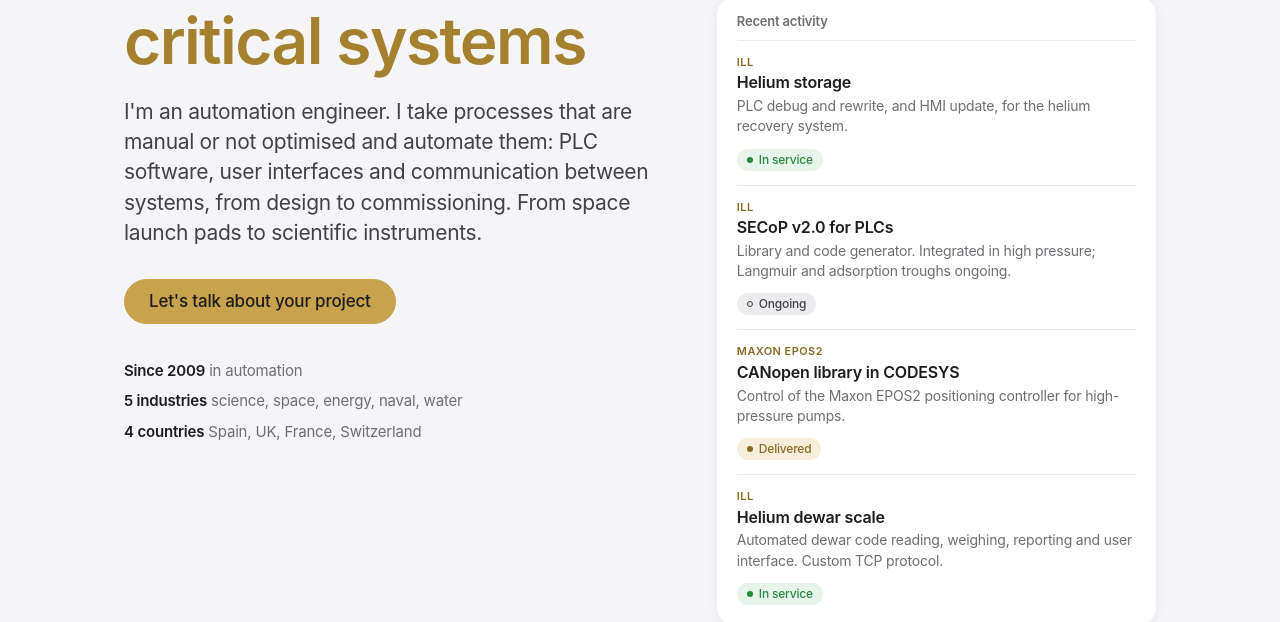
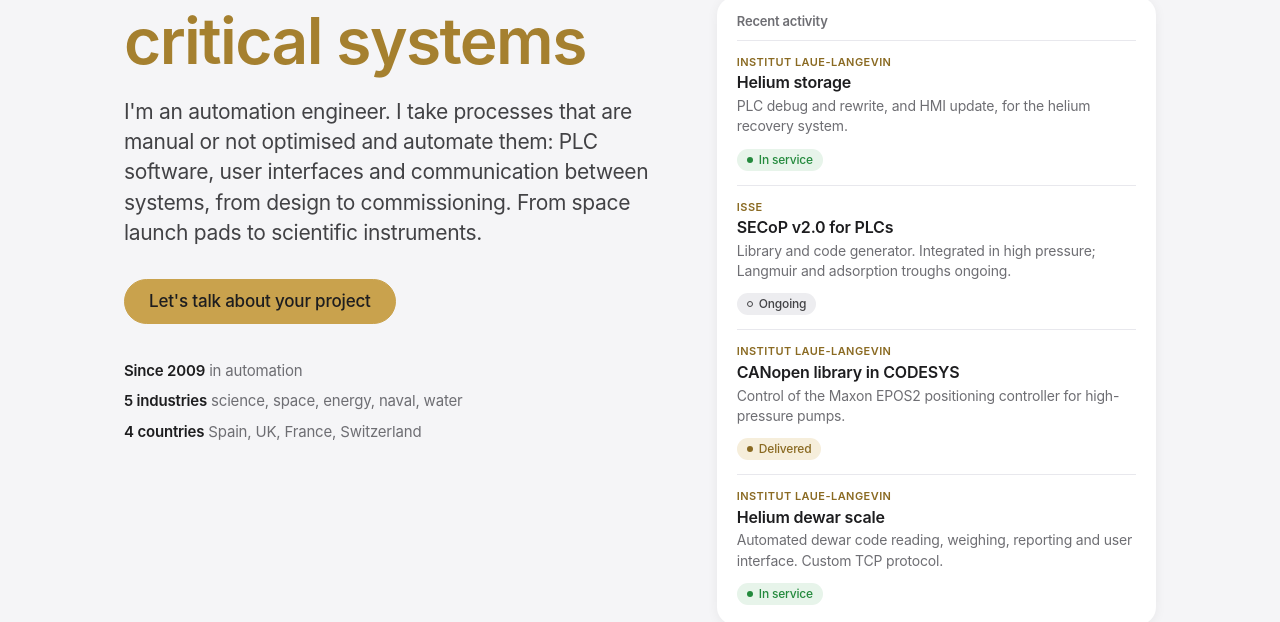
Before and after one commit to Zeus-Castillo/zeus-castillo.github.io, a plain HTML site: page index.html in a window 1280 px wide. Shown: the part 252-874 px from the top of the page. Drawn offline with Linux system fonts and the light colour scheme.

Commit message:
Add files via upload

```diff
--- a/index.html
+++ b/index.html
@@ -297,15 +297,15 @@ const I18N = {
     "who.role":"Automation Engineer · Freelance","who.where":"Málaga, España",
     "act.title":"Actividad reciente",
     "activity":[
-      {org:"ILL",title:"Almacenamiento de helio",text:"Depuración y reescritura del PLC y actualización de la HMI del sistema de recuperación de helio.",status:"En servicio",st:"live",id:"he-storage"},
-      {org:"ILL",title:"SECoP v2.0 para PLC",text:"Librería y generador de código. Integrado en alta presión; cubas de Langmuir y adsorción en curso.",status:"En curso",st:"ongoing",id:"secop"},
-      {org:"Maxon EPOS2",title:"Librería CANopen en CODESYS",text:"Control del controlador de posición EPOS2 de Maxon para bombas de alta presión.",status:"Entregado",st:"done",id:"canopen"},
-      {org:"ILL",title:"Balanza de dewars de helio",text:"Lectura automática del código del dewar, pesaje, informes e interfaz de usuario. Protocolo TCP a medida.",status:"En servicio",st:"live",id:"lhe-scale"}
+      {org:"Institut Laue-Langevin",title:"Almacenamiento de helio",text:"Depuración y reescritura del PLC y actualización de la HMI del sistema de recuperación de helio.",status:"En servicio",st:"live",id:"he-storage"},
+      {org:"ISSE",title:"SECoP v2.0 para PLC",text:"Librería y generador de código. Integrado en alta presión; cubas de Langmuir y adsorción en curso.",status:"En curso",st:"ongoing",id:"secop"},
+      {org:"Institut Laue-Langevin",title:"Librería CANopen en CODESYS",text:"Control del controlador de posición EPOS2 de Maxon para bombas de alta presión.",status:"Entregado",st:"done",id:"canopen"},
+      {org:"Institut Laue-Langevin",title:"Balanza de dewars de helio",text:"Lectura automática del código del dewar, pesaje, informes e interfaz de usuario. Protocolo TCP a medida.",status:"En servicio",st:"live",id:"lhe-scale"}
     ],
     "services.eyebrow":"Servicios","services.title":"Qué hago","services.intro":"Trabajo por proyecto o integrado en tu equipo, en remoto o en planta para la puesta en marcha. Me encargo de todo el ciclo: especificación, desarrollo, pruebas y puesta en marcha. También hago ingeniería inversa, depuro o actualizo tu programa en funcionamiento y pongo al día la especificación.",
     "services":[
       ["IEC 61131-3","Software PLC","Programas, librerías y bloques de función reutilizables, con estructuras pensadas para que otros equipos puedan construir sobre ellas."],
-      ["HMI · SCADA","Supervisión y control","Aplicaciones para controlar y monitorizar tu instalación: interfaces de usuario, acceso remoto, alarmas y secuencias automáticas."],
+      ["HMI · SCADA · App de usuario","Supervisión y control","Aplicaciones para controlar y monitorizar tu instalación: interfaces de usuario, acceso remoto, alarmas y secuencias automáticas."],
       ["FAT · SAT","Puesta en marcha y pruebas","Pruebas en fábrica y en campo, protocolos de prueba, validación con el cliente y resolución de incidencias en planta."],
       ["OPC UA · Modbus · SECoP","Comunicaciones industriales","Me especializo en hacer que los sistemas se entiendan: OPC UA, Modbus, CANopen, Profibus, EtherCAT y protocolos corporativos o a medida sobre TCP."],
       ["FDS · P&ID · Esquemas eléctricos","Ingeniería y documentación","Especificaciones funcionales, diagramas de proceso (P&ID), esquemas eléctricos de cuadros de control, arquitectura de red, manuales y formación de operadores."],
@@ -313,9 +313,9 @@ const I18N = {
     ],
     "projects.eyebrow":"Proyectos","projects.title":"Trabajo destacado","projects.intro":"Una selección de sistemas en los que he trabajado. Por confidencialidad, describo el alcance y las tecnologías, no el código.",
     "projects":[
-      {id:"supersun",sector:"Ciencia e I+D",where:"ILL · Grenoble",when:"2021–2025",title:"Fuente de neutrones ultrafríos SuperSUN",text:"Actualicé software y hardware para integrar nuevos equipos, desarrollé una HMI nueva con acceso remoto, programé secuencias automáticas para un control de proceso preciso y redacté la FDS.",tags:["PLC","HMI","Secuencias","FDS"],links:[["Ver el instrumento",L.supersun]]},
+      {id:"supersun",sector:"Ciencia e I+D",where:"Institut Laue-Langevin · Grenoble",when:"2021–2025",title:"Fuente de neutrones ultrafríos SuperSUN",text:"Actualicé software y hardware para integrar nuevos equipos, desarrollé una HMI nueva con acceso remoto, programé secuencias automáticas para un control de proceso preciso y redacté la FDS.",tags:["PLC","HMI","Secuencias","FDS"],links:[["Ver el instrumento",L.supersun]]},
       {id:"ariane",sector:"Espacio",where:"CSG · Kourou (Guayana Francesa)",when:"2016–2021",title:"Ariane 5 y Ariane 6: control de tierra",text:"Diseño, especificaciones, software y FAT de sistemas de control del segmento de tierra de Ariane 5 (ELA-3 y complejo de satélites EPCU). Después, puesta en marcha y SAT de los sistemas de control de tierra en la nueva plataforma de Ariane 6.",tags:["Modicon M580","Beckhoff TwinCAT","FDS","FAT","SAT"]},
-      {id:"helium",sector:"Freelance · Ciencia",where:"ILL · Grenoble",when:"2024–2026",title:"Gestión del helio del ILL",text:"Automatización de la gestión del helio: actualización del sistema que recupera el helio de los experimentos y lo trasvasa a los licuefactores (depuración y reescritura del PLC, actualización de la HMI, nuevos modos de operación, alarmas y notificaciones por email, FDS), y pesaje automático de los dewars de helio líquido, con lector de código e indicador de báscula por Modbus, informes, interfaz de usuario y protocolo TCP a medida con la aplicación de los usuarios.",tags:["Modicon M340","Modicon M262","Modbus","TCP a medida","FDS"]},
+      {id:"helium",sector:"Freelance · Ciencia",where:"Institut Laue-Langevin · Grenoble",when:"2024–2026",title:"Gestión del helio del ILL",text:"Automatización de la gestión del helio: actualización del sistema que recupera el helio de los experimentos y lo trasvasa a los licuefactores (depuración y reescritura del PLC, actualización de la HMI, nuevos modos de operación, alarmas y notificaciones por email, FDS), y pesaje automático de los dewars de helio líquido, con lector de código e indicador de báscula por Modbus, informes, interfaz de usuario y protocolo TCP a medida con la aplicación de los usuarios.",tags:["Modicon M340","Modicon M262","Modbus","TCP a medida","FDS"]},
       {id:"secop",sector:"Freelance · Ciencia",where:"ISSE",when:"2024–hoy",title:"SECoP para PLC",text:"Implementación en PLC de SECoP, el protocolo de comunicación con entornos de muestra coordinado por la ISSE, actualizada para cumplir la v2.0. Librería multiplataforma y generador de código que crea el nodo SEC a partir de su descripción.",tags:["SECoP v2.0","CODESYS","Python","TCP · JSON"],links:[["Especificación SECoP",L.secop],["ISSE",L.isse],["GitHub SECoP-PLC","https://github.com/SampleEnvironment/SECoP-PLC"]]},
       {id:"canopen",sector:"Freelance · Ciencia",where:"Maxon EPOS2",when:"2026",title:"Librería CANopen para bombas de alta presión",text:"Librería CODESYS generada a partir de la existente para Beckhoff TwinCAT, para el controlador de posición EPOS2 de Maxon (CiA 402) sobre Schneider M251, con la traducción automatizada en Python.",tags:["CANopen","CiA 402","CODESYS","Python"],links:[["Maxon EPOS2",L.epos2]]},
       {id:"naval",sector:"Naval",where:"General Electric",when:"2011–2013",title:"Banco de pruebas eléctrico para el portaaviones Queen Elizabeth",text:"PLC y HMI de una instalación de pruebas en tierra que conecta inductancias y condensadores a la red para ensayar la carga eléctrica del sistema de potencia del buque.",tags:["GE Fanuc","HMI","Naval"]}
@@ -333,7 +333,7 @@ const I18N = {
       ["2024 – hoy","Automation Engineer","Freelance","España, Francia y Suiza","Servicios para clientes del sector ciencia e I+D."],
       ["2021 – 2024","Automation Engineer","ILL · Institut Laue-Langevin","Grenoble, Francia","Equipo SANE. Desarrollo y puesta en marcha de librerías de software PLC para distintos proyectos, control de SuperSUN, reguladores de alta presión de 1 GPa y una cámara de muestras con humedad y temperatura controladas."],
       ["2016 – 2021","Project Engineer · Technical Qualification","GTD","Barcelona y Guayana Francesa","Sistemas de control de tierra de Ariane 5 y Ariane 6: especificación, desarrollo, FAT y SAT."],
-      ["2013 – 2016","Control Systems SW Engineer","Software Links Limited","Cardiff, Reino Unido","PLC, HMI y SCADA, puesta en marcha, variadores e instrumentación, gestión de proyectos y formación."],
+      ["2013 – 2016","Control Systems Software Engineer","Software Links Limited","Cardiff, Reino Unido","PLC, HMI y SCADA, puesta en marcha, variadores e instrumentación, gestión de proyectos y formación."],
       ["2011 – 2013","Automation & Controls Engineer","General Electric · Naval Systems","Rugby, Reino Unido","Especificaciones y software PLC y HMI para buques de las marinas británica y surcoreana."],
       ["2009 – 2011","Project Engineer · SCADA Analyst","Isotrol","Sevilla","Especificaciones de SCADA para parques eólicos, plantas solares y subestaciones."]
     ],
@@ -355,15 +355,15 @@ const I18N = {
     "who.role":"Automation Engineer · Freelance","who.where":"Málaga, Spain",
     "act.title":"Recent activity",
     "activity":[
-      {org:"ILL",title:"Helium storage",text:"PLC debug and rewrite, and HMI update, for the helium recovery system.",status:"In service",st:"live",id:"he-storage"},
-      {org:"ILL",title:"SECoP v2.0 for PLCs",text:"Library and code generator. Integrated in high pressure; Langmuir and adsorption troughs ongoing.",status:"Ongoing",st:"ongoing",id:"secop"},
-      {org:"Maxon EPOS2",title:"CANopen library in CODESYS",text:"Control of the Maxon EPOS2 positioning controller for high-pressure pumps.",status:"Delivered",st:"done",id:"canopen"},
-      {org:"ILL",title:"Helium dewar scale",text:"Automated dewar code reading, weighing, reporting and user interface. Custom TCP protocol.",status:"In service",st:"live",id:"lhe-scale"}
+      {org:"Institut Laue-Langevin",title:"Helium storage",text:"PLC debug and rewrite, and HMI update, for the helium recovery system.",status:"In service",st:"live",id:"he-storage"},
+      {org:"ISSE",title:"SECoP v2.0 for PLCs",text:"Library and code generator. Integrated in high pressure; Langmuir and adsorption troughs ongoing.",status:"Ongoing",st:"ongoing",id:"secop"},
+      {org:"Institut Laue-Langevin",title:"CANopen library in CODESYS",text:"Control of the Maxon EPOS2 positioning controller for high-pressure pumps.",status:"Delivered",st:"done",id:"canopen"},
+      {org:"Institut Laue-Langevin",title:"Helium dewar scale",text:"Automated dewar code reading, weighing, reporting and user interface. Custom TCP protocol.",status:"In service",st:"live",id:"lhe-scale"}
     ],
     "services.eyebrow":"Services","services.title":"What I do","services.intro":"I work per project or embedded in your team, remotely or on site for commissioning. I cover the whole cycle: specification, development, testing and commissioning. I also do reverse engineering, debug or upgrade your running program, and bring the specification up to date.",
     "services":[
       ["IEC 61131-3","PLC software","Programs, libraries and reusable function blocks, structured so other teams can build on them."],
-      ["HMI · SCADA","Supervision and control","Applications to control and monitor your facility: user interfaces, remote access, alarms and automated sequences."],
+      ["HMI · SCADA · User app","Supervision and control","Applications to control and monitor your facility: user interfaces, remote access, alarms and automated sequences."],
       ["FAT · SAT","Commissioning and testing","Factory and site acceptance tests, test procedures, customer validation and on-site troubleshooting."],
       ["OPC UA · Modbus · SECoP","Industrial communications","I specialise in getting systems to talk to each other: OPC UA, Modbus, CANopen, Profibus, EtherCAT, and corporate or custom protocols over TCP."],
       ["FDS · P&ID · Electrical drawings","Engineering and documentation","Functional specifications, process diagrams (P&ID), control panel electrical drawings, network architecture, manuals and operator training."],
@@ -371,9 +371,9 @@ const I18N = {
     ],
     "projects.eyebrow":"Projects","projects.title":"Selected work","projects.intro":"A selection of systems I have worked on. For confidentiality I describe scope and technologies, not code.",
     "projects":[
-      {id:"supersun",sector:"Science & R&D",where:"ILL · Grenoble",when:"2021–2025",title:"SuperSUN ultra-cold neutron source",text:"Upgraded software and hardware to integrate new equipment, built a new remote-access HMI, programmed automated sequences for precise process control and wrote the FDS.",tags:["PLC","HMI","Sequences","FDS"],links:[["See the instrument",L.supersun]]},
+      {id:"supersun",sector:"Science & R&D",where:"Institut Laue-Langevin · Grenoble",when:"2021–2025",title:"SuperSUN ultra-cold neutron source",text:"Upgraded software and hardware to integrate new equipment, built a new remote-access HMI, programmed automated sequences for precise process control and wrote the FDS.",tags:["PLC","HMI","Sequences","FDS"],links:[["See the instrument",L.supersun]]},
       {id:"ariane",sector:"Space",where:"CSG · Kourou (French Guiana)",when:"2016–2021",title:"Ariane 5 and Ariane 6 ground control",text:"Design, specifications, software and FAT of ground segment control systems for Ariane 5 (ELA-3 and the EPCU satellite complex). Then commissioning and SAT of the ground control systems at the new Ariane 6 launch site.",tags:["Modicon M580","Beckhoff TwinCAT","FDS","FAT","SAT"]},
-      {id:"helium",sector:"Freelance · Science",where:"ILL · Grenoble",when:"2024–2026",title:"ILL helium management",text:"Automation of helium management: upgrade of the system that recovers helium from experiments and transfers it to the liquefiers (PLC debug and rewrite, HMI update, new operating modes, alarms and email notifications, FDS), and automated weighing of liquid helium dewars, with code reader and scale indicator over Modbus, reporting, user interface and a custom TCP protocol to the users' application.",tags:["Modicon M340","Modicon M262","Modbus","Custom TCP","FDS"]},
+      {id:"helium",sector:"Freelance · Science",where:"Institut Laue-Langevin · Grenoble",when:"2024–2026",title:"ILL helium management",text:"Automation of helium management: upgrade of the system that recovers helium from experiments and transfers it to the liquefiers (PLC debug and rewrite, HMI update, new operating modes, alarms and email notifications, FDS), and automated weighing of liquid helium dewars, with code reader and scale indicator over Modbus, reporting, user interface and a custom TCP protocol to the users' application.",tags:["Modicon M340","Modicon M262","Modbus","Custom TCP","FDS"]},
       {id:"secop",sector:"Freelance · Science",where:"ISSE",when:"2024–now",title:"SECoP for PLCs",text:"PLC implementation of SECoP, the sample environment communication protocol coordinated by the ISSE, upgraded for v2.0 compliance. A multi-platform library plus a code generator that builds the SEC node from its description.",tags:["SECoP v2.0","CODESYS","Python","TCP · JSON"],links:[["SECoP specification",L.secop],["ISSE",L.isse],["GitHub SECoP-PLC","https://github.com/SampleEnvironment/SECoP-PLC"]]},
       {id:"canopen",sector:"Freelance · Science",where:"Maxon EPOS2",when:"2026",title:"CANopen library for high-pressure pumps",text:"CODESYS library generated from the existing Beckhoff TwinCAT one, for the Maxon EPOS2 positioning controller (CiA 402) on Schneider M251, with the translation automated in Python.",tags:["CANopen","CiA 402","CODESYS","Python"],links:[["Maxon EPOS2",L.epos2]]},
       {id:"naval",sector:"Naval",where:"General Electric",when:"2011–2013",title:"Electrical test facility for the Queen Elizabeth aircraft carrier",text:"PLC and HMI for an onshore test facility that switches inductors and capacitors onto the grid to test the electrical load of the ship's power system.",tags:["GE Fanuc","HMI","Naval"]}
@@ -391,7 +391,7 @@ const I18N = {
       ["2024 – now","Automation Engineer","Freelance","Spain, France and Switzerland","Services for clients in the science and R&D sector."],
       ["2021 – 2024","Automation Engineer","ILL · Institut Laue-Langevin","Grenoble, France","SANE team. PLC software libraries development and commissioning for different projects, SuperSUN controls, 1 GPa high-pressure regulators and a humidity and temperature controlled sample chamber."],
       ["2016 – 2021","Project Engineer · Technical Qualification","GTD","Barcelona and French Guiana","Ariane 5 and Ariane 6 ground control systems: specification, development, FAT and SAT."],
-      ["2013 – 2016","Control Systems SW Engineer","Software Links Limited","Cardiff, UK","PLC, HMI and SCADA, commissioning, drives and instruments, project management and training."],
+      ["2013 – 2016","Control Systems Software Engineer","Software Links Limited","Cardiff, UK","PLC, HMI and SCADA, commissioning, drives and instruments, project management and training."],
       ["2011 – 2013","Automation & Controls Engineer","General Electric · Naval Systems","Rugby, UK","Specifications and PLC and HMI software for British and South Korean naval vessels."],
       ["2009 – 2011","Project Engineer · SCADA Analyst","Isotrol","Seville, Spain","SCADA specifications for wind farms, solar plants and substations."]
     ],
@@ -413,15 +413,15 @@ const I18N = {
     "who.role":"Ingénieur automaticien · Freelance","who.where":"Málaga, Espagne",
     "act.title":"Activité récente",
     "activity":[
-      {org:"ILL",title:"Stockage d'hélium",text:"Débogage et réécriture de l'automate, et mise à jour de l'IHM du système de récupération d'hélium.",status:"En service",st:"live",id:"he-storage"},
-      {org:"ILL",title:"SECoP v2.0 pour automates",text:"Bibliothèque et générateur de code. Intégré en haute pression ; cuves de Langmuir et d'adsorption en cours.",status:"En cours",st:"ongoing",id:"secop"},
-      {org:"Maxon EPOS2",title:"Bibliothèque CANopen sous CODESYS",text:"Pilotage du contrôleur de positionnement Maxon EPOS2 pour des pompes haute pression.",status:"Livré",st:"done",id:"canopen"},
-      {org:"ILL",title:"Balance de dewars d'hélium",text:"Lecture automatique du code des dewars, pesée, rapports et interface utilisateur. Protocole TCP sur mesure.",status:"En service",st:"live",id:"lhe-scale"}
+      {org:"Institut Laue-Langevin",title:"Stockage d'hélium",text:"Débogage et réécriture de l'automate, et mise à jour de l'IHM du système de récupération d'hélium.",status:"En service",st:"live",id:"he-storage"},
+      {org:"ISSE",title:"SECoP v2.0 pour automates",text:"Bibliothèque et générateur de code. Intégré en haute pression ; cuves de Langmuir et d'adsorption en cours.",status:"En cours",st:"ongoing",id:"secop"},
+      {org:"Institut Laue-Langevin",title:"Bibliothèque CANopen sous CODESYS",text:"Pilotage du contrôleur de positionnement Maxon EPOS2 pour des pompes haute pression.",status:"Livré",st:"done",id:"canopen"},
+      {org:"Institut Laue-Langevin",title:"Balance de dewars d'hélium",text:"Lecture automatique du code des dewars, pesée, rapports et interface utilisateur. Protocole TCP sur mesure.",status:"En service",st:"live",id:"lhe-scale"}
     ],
     "services.eyebrow":"Services","services.title":"Ce que je fais","services.intro":"J'interviens au forfait ou en renfort de votre équipe, à distance ou sur site pour la mise en service. Je couvre tout le cycle : spécification, développement, essais et mise en service. Je fais aussi de la rétro-ingénierie, je débogue ou fais évoluer votre programme en service et je mets à jour la spécification.",
     "services":[
       ["IEC 61131-3","Logiciel automate","Programmes, bibliothèques et blocs fonctionnels réutilisables, structurés pour que d'autres équipes puissent s'en servir."],
-      ["IHM · SCADA","Supervision et pilotage","Applications pour piloter et superviser votre installation : interfaces utilisateur, accès à distance, alarmes et séquences automatiques."],
+      ["IHM · SCADA · App utilisateur","Supervision et pilotage","Applications pour piloter et superviser votre installation : interfaces utilisateur, accès à distance, alarmes et séquences automatiques."],
       ["FAT · SAT","Mise en service et essais","Essais en usine et sur site, procédures d'essai, validation avec le client et dépannage sur site."],
       ["OPC UA · Modbus · SECoP","Communications industrielles","Ma spécialité : faire communiquer les systèmes entre eux. OPC UA, Modbus, CANopen, Profibus, EtherCAT et protocoles propriétaires ou sur mesure sur TCP."],
       ["FDS · P&ID · Schémas électriques","Ingénierie et documentation","Spécifications fonctionnelles, schémas de procédé (P&ID), schémas électriques de tableaux de commande, architecture réseau, manuels et formation des opérateurs."],
@@ -429,9 +429,9 @@ const I18N = {
     ],
     "projects.eyebrow":"Projets","projects.title":"Réalisations","projects.intro":"Une sélection de systèmes sur lesquels j'ai travaillé. Par confidentialité, je décris le périmètre et les technologies, pas le code.",
     "projects":[
-      {id:"supersun",sector:"Science et R&D",where:"ILL · Grenoble",when:"2021–2025",title:"Source de neutrons ultra-froids SuperSUN",text:"J'ai fait évoluer le logiciel et le matériel pour intégrer de nouveaux équipements, développé une nouvelle IHM avec accès à distance, programmé des séquences automatiques pour un pilotage précis du procédé et rédigé la FDS.",tags:["Automate","IHM","Séquences","FDS"],links:[["Voir l'instrument",L.supersun]]},
+      {id:"supersun",sector:"Science et R&D",where:"Institut Laue-Langevin · Grenoble",when:"2021–2025",title:"Source de neutrons ultra-froids SuperSUN",text:"J'ai fait évoluer le logiciel et le matériel pour intégrer de nouveaux équipements, développé une nouvelle IHM avec accès à distance, programmé des séquences automatiques pour un pilotage précis du procédé et rédigé la FDS.",tags:["Automate","IHM","Séquences","FDS"],links:[["Voir l'instrument",L.supersun]]},
       {id:"ariane",sector:"Spatial",where:"CSG · Kourou (Guyane)",when:"2016–2021",title:"Ariane 5 et Ariane 6 : contrôle-commande sol",text:"Conception, spécifications, logiciel et FAT des systèmes de contrôle-commande du segment sol d'Ariane 5 (ELA-3 et ensemble de préparation des charges utiles EPCU). Puis mise en service et SAT du contrôle-commande sol du nouveau pas de tir Ariane 6.",tags:["Modicon M580","Beckhoff TwinCAT","FDS","FAT","SAT"]},
-      {id:"helium",sector:"Freelance · Science",where:"ILL · Grenoble",when:"2024–2026",title:"Gestion de l'hélium de l'ILL",text:"Automatisation de la gestion de l'hélium : mise à niveau du système qui récupère l'hélium des expériences et le transfère vers les liquéfacteurs (débogage et réécriture de l'automate, mise à jour de l'IHM, nouveaux modes de fonctionnement, alarmes et notifications par e-mail, FDS), et pesée automatique des dewars d'hélium liquide, avec lecteur de code et indicateur de pesage en Modbus, rapports, interface utilisateur et protocole TCP sur mesure vers l'application des utilisateurs.",tags:["Modicon M340","Modicon M262","Modbus","TCP sur mesure","FDS"]},
+      {id:"helium",sector:"Freelance · Science",where:"Institut Laue-Langevin · Grenoble",when:"2024–2026",title:"Gestion de l'hélium de l'ILL",text:"Automatisation de la gestion de l'hélium : mise à niveau du système qui récupère l'hélium des expériences et le transfère vers les liquéfacteurs (débogage et réécriture de l'automate, mise à jour de l'IHM, nouveaux modes de fonctionnement, alarmes et notifications par e-mail, FDS), et pesée automatique des dewars d'hélium liquide, avec lecteur de code et indicateur de pesage en Modbus, rapports, interface utilisateur et protocole TCP sur mesure vers l'application des utilisateurs.",tags:["Modicon M340","Modicon M262","Modbus","TCP sur mesure","FDS"]},
       {id:"secop",sector:"Freelance · Science",where:"ISSE",when:"2024–auj.",title:"SECoP pour automates",text:"Implémentation automate de SECoP, le protocole de communication des environnements échantillon coordonné par l'ISSE, mise en conformité avec la v2.0. Bibliothèque multiplateforme et générateur de code qui construit le nœud SEC à partir de sa description.",tags:["SECoP v2.0","CODESYS","Python","TCP · JSON"],links:[["Spécification SECoP",L.secop],["ISSE",L.isse],["GitHub SECoP-PLC","https://github.com/SampleEnvironment/SECoP-PLC"]]},
       {id:"canopen",sector:"Freelance · Science",where:"Maxon EPOS2",when:"2026",title:"Bibliothèque CANopen pour pompes haute pression",text:"Bibliothèque CODESYS générée à partir de celle existante pour Beckhoff TwinCAT, pour le contrôleur de positionnement Maxon EPOS2 (CiA 402) sur Schneider M251, avec une traduction automatisée en Python.",tags:["CANopen","CiA 402","CODESYS","Python"],links:[["Maxon EPOS2",L.epos2]]},
       {id:"naval",sector:"Naval",where:"General Electric",when:"2011–2013",title:"Banc d'essai électrique pour le porte-avions Queen Elizabeth",text:"Automate et IHM d'une installation d'essai à terre qui connecte des inductances et des condensateurs au réseau pour tester la charge électrique du système de puissance du navire.",tags:["GE Fanuc","IHM","Naval"]}
@@ -449,7 +449,7 @@ const I18N = {
       ["2024 – auj.","Ingénieur automaticien","Freelance","Espagne, France et Suisse","Prestations pour des clients du secteur science et R&D."],
       ["2021 – 2024","Ingénieur automaticien","ILL · Institut Laue-Langevin","Grenoble","Équipe SANE. Développement et mise en service de bibliothèques logicielles automates pour différents projets, contrôle-commande de SuperSUN, régulateurs haute pression 1 GPa et chambre d'échantillons à humidité et température régulées."],
       ["2016 – 2021","Ingénieur projet · Qualification technique","GTD","Barcelone et Guyane","Contrôle-commande sol d'Ariane 5 et Ariane 6 : spécification, développement, FAT et SAT."],
-      ["2013 – 2016","Control Systems SW Engineer","Software Links Limited","Cardiff, Royaume-Uni","Automates, IHM et SCADA, mise en service, variateurs et instrumentation, gestion de projets et formation."],
+      ["2013 – 2016","Control Systems Software Engineer","Software Links Limited","Cardiff, Royaume-Uni","Automates, IHM et SCADA, mise en service, variateurs et instrumentation, gestion de projets et formation."],
       ["2011 – 2013","Automation & Controls Engineer","General Electric · Naval Systems","Rugby, Royaume-Uni","Spécifications et logiciels automates et IHM pour des navires des marines britannique et sud-coréenne."],
       ["2009 – 2011","Ingénieur projet · Analyste SCADA","Isotrol","Séville, Espagne","Spécifications SCADA pour parcs éoliens, centrales solaires et postes électriques."]
     ],
```
